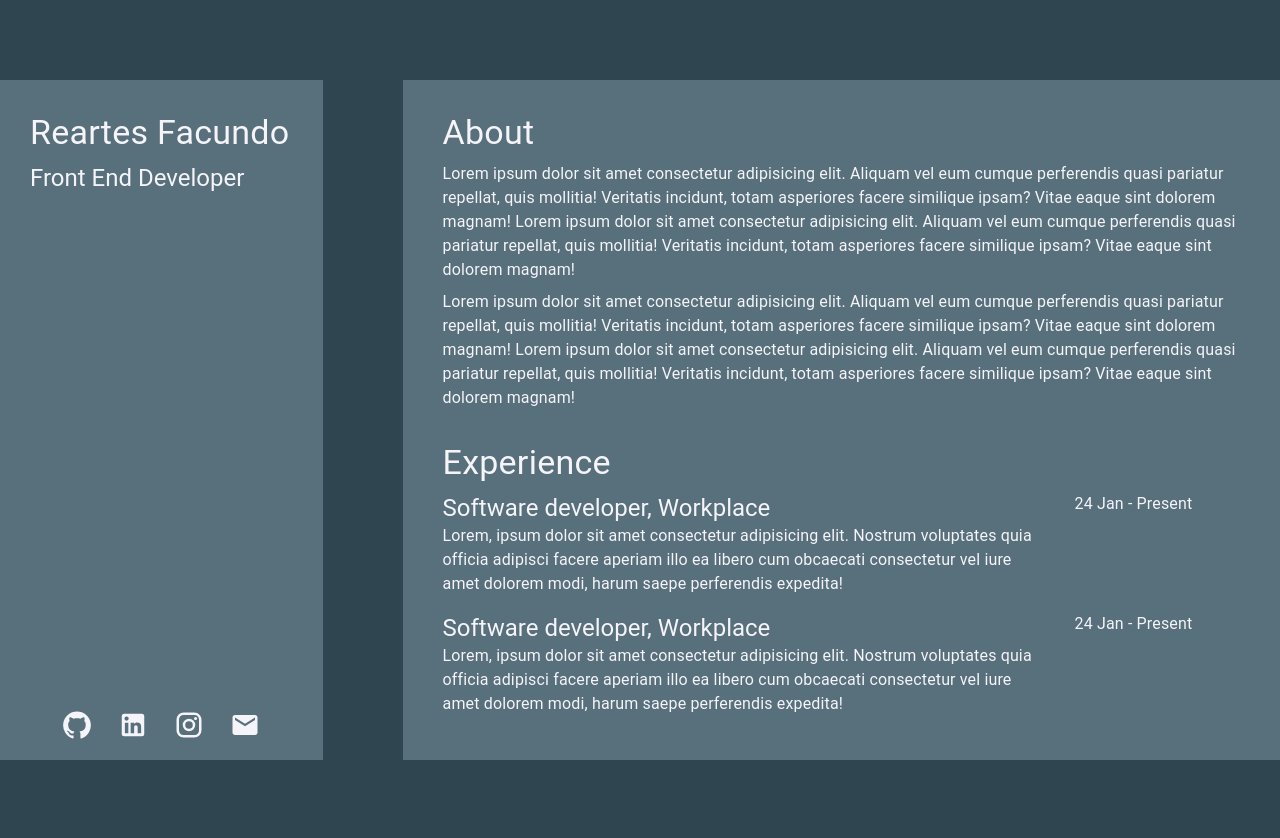
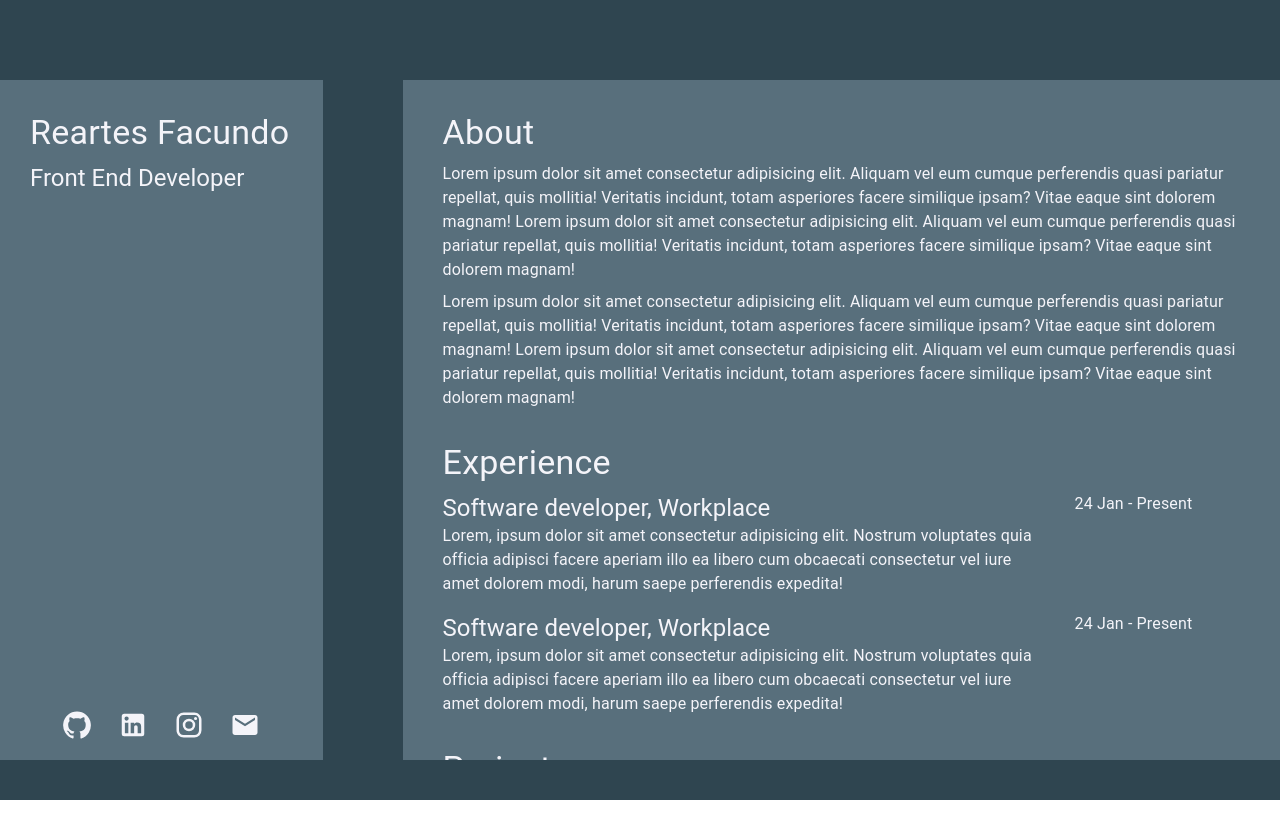
Before and after one commit to FacuReartes/portfolio-v2, a Next.js app: page / in a window 1280 px wide. After the commit the page ends 800 px from the top, so only its background shows below. Built offline with nearby package versions, Linux system fonts and the light colour scheme.

Commit message:
added projects & education

```diff
--- a/src/app/page.tsx
+++ b/src/app/page.tsx
@@ -1,4 +1,5 @@
 import Experience from '@/components/Experience';
+import Project from '@/components/Project';
 import Sidebar from '@/components/Sidebar';
 import { Box, Typography } from '@mui/material';
 
@@ -20,10 +21,11 @@ export default function Home() {
         justifyContent: 'center',
         gap: 10,
         bgcolor: 'secondary.main',
+        height: '100vh'
       }}
     >
       <Sidebar />
-      <Box sx={{ bgcolor: 'primary.main', width: '900px', px: '40px', pt: 4 }}>
+      <Box sx={{ bgcolor: 'primary.main', width: '900px', px: '40px', pt: 4, overflowY: 'auto', height: '85vh' }}>
         <Typography
           variant="h4"
           component="h3"
@@ -38,7 +40,7 @@ export default function Home() {
           eaque sint dolorem magnam! Lorem ipsum dolor sit amet consectetur
           adipisicing elit. Aliquam vel eum cumque perferendis quasi pariatur
           repellat, quis mollitia! Veritatis incidunt, totam asperiores facere
-          similique ipsam? Vitae eaque sint dolorem magnam!{' '}
+          similique ipsam? Vitae eaque sint dolorem magnam!
         </Typography>
         <Typography sx={{ color: 'common.white' }}>
           Lorem ipsum dolor sit amet consectetur adipisicing elit. Aliquam vel
@@ -66,6 +68,27 @@ export default function Home() {
           description={experiences[0].description}
           date={experiences[0].date}
         />
+        <Typography
+          variant="h4"
+          component="h3"
+          sx={{ color: 'common.white', pb: 1, pt: 2 }}
+        >
+          Projects
+        </Typography>
+        <Project/>
+        <Project/>
+        <Typography
+          variant="h4"
+          component="h3"
+          sx={{ color: 'common.white', pb: 1, pt: 2 }}
+        >
+          Education
+        </Typography>
+        <Experience
+          title={experiences[0].title}
+          description={experiences[0].description}
+          date={experiences[0].date}
+        />
       </Box>
     </Box>
   );
--- /dev/null
+++ b/src/components/Project.tsx
@@ -0,0 +1,25 @@
+import { Box, Typography } from '@mui/material';
+import Image from 'next/image';
+import React, { FC } from 'react';
+
+interface IProject {}
+
+const Project: FC<IProject> = (props) => {
+  return (
+    <Box sx={{ display: 'flex', gap: 4, pb: 2 }}>
+      <Box sx={{ flexShrink: 0, width: '250px', height: '130px', border: 2, borderColor: 'secondary.main', borderRadius: '10px', position: 'relative', overflow: 'hidden'}}>
+        <Image src='/project.png' alt='project image' fill />
+      </Box>
+      <Box sx={{ color: 'common.white' }}>
+        <Typography variant='h6' component='h4'>Project Title</Typography>
+        <Typography>
+          Project description Lorem ipsum dolor sit amet consectetur adipisicing
+          elit. Deserunt porro dolores sapiente nulla dignissimos? Placeat eius
+          quibusdam inventore vero nihil nisi ducimus aliast.
+        </Typography>
+      </Box>
+    </Box>
+  );
+};
+
+export default Project;
```
Also changed, not shown: public/project.png (added).
